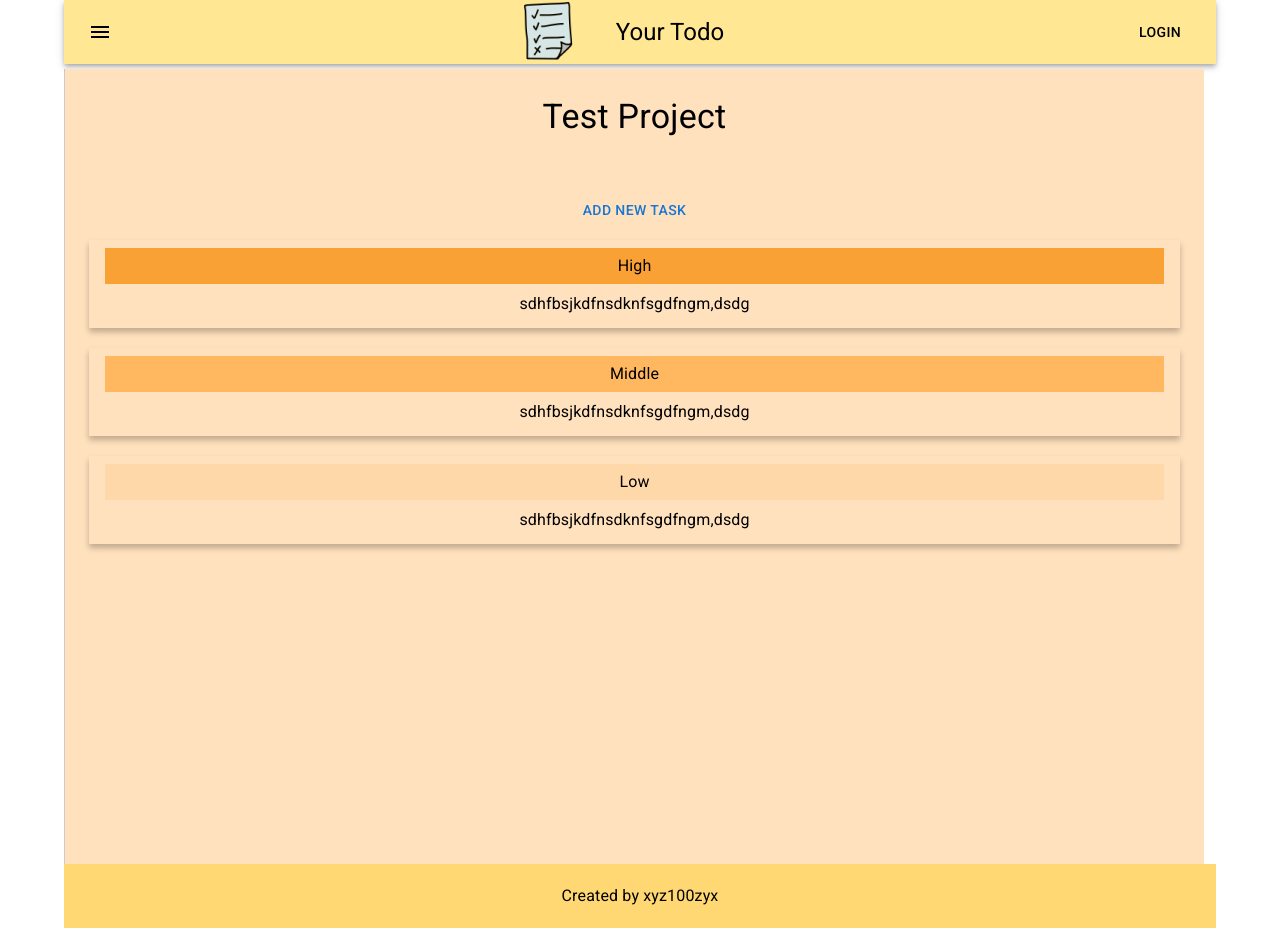
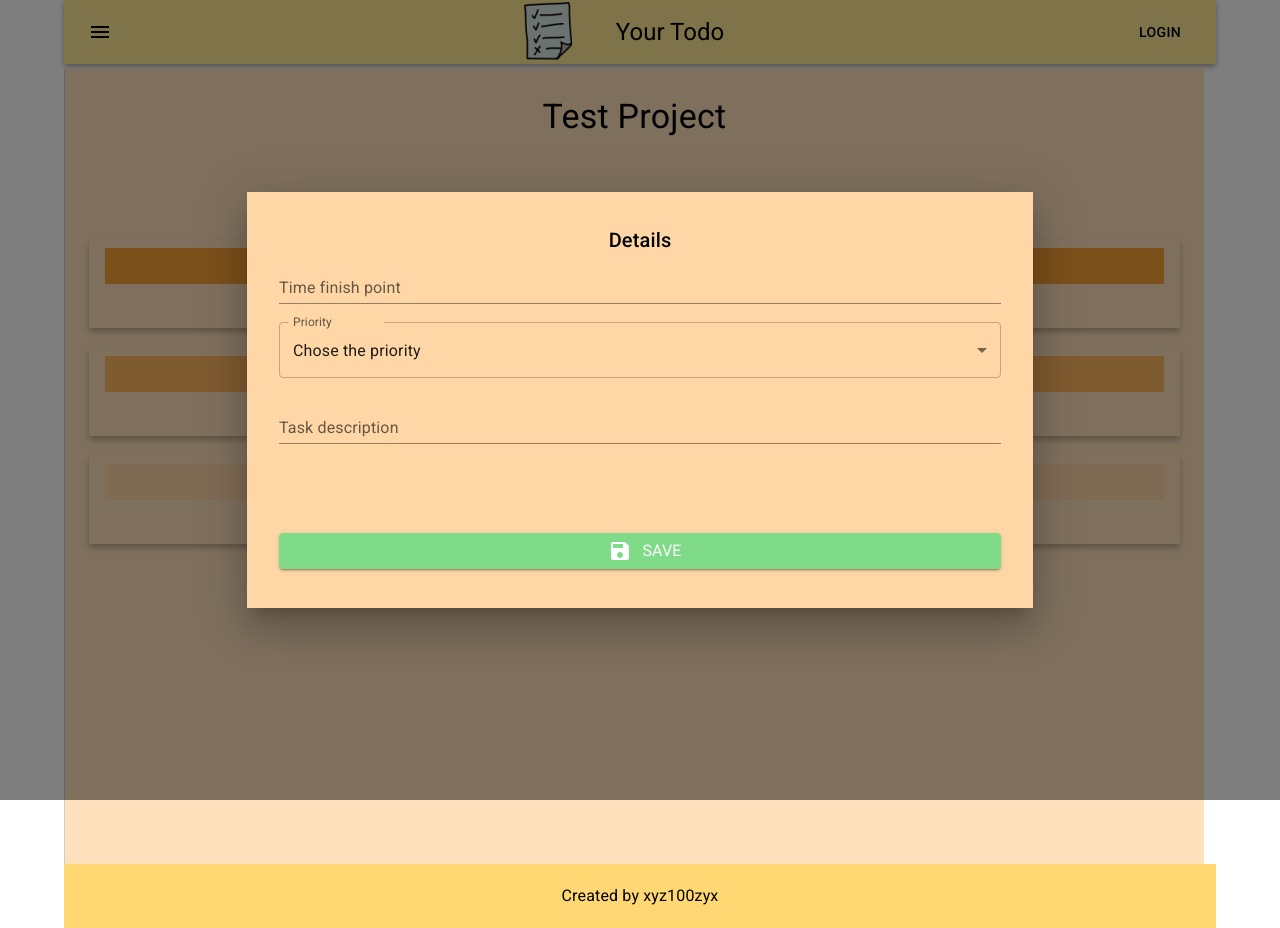
Before and after one commit to xyz100zyx/todo-material-ui, a React (Create React App) app: page / in a window 1280 px wide. Both pictures are taken after a click on the button "ADD NEW TASK". Built offline with nearby package versions, Linux system fonts and the light colour scheme; the HTML template or start-up script is replaced by a standard one.

Commit message:
Create add task popup

```diff
--- /dev/null
+++ b/src/components/ModalAddTask/ModalAddTask.jsx
@@ -0,0 +1,58 @@
+import React from "react";
+import { Modal } from "@mui/material";
+import { Box } from "@mui/material";
+import { Typography } from "@mui/material";
+import TextInput from "../TextInput/TextInput";
+import PrioritySelect from "../PrioritySelect/PrioritySelect";
+import ButtonModal from "../ButtonModal/ButtonModal";
+
+const style = {
+  position: "absolute",
+  top: "50%",
+  left: "50%",
+  transform: "translate(-50%, -50%)",
+  maxWidth: 722,
+  width: "100%",
+  bgcolor: "#FFD7A7",
+  border: "2px solid #000",
+  boxShadow: 24,
+  p: 4,
+  border: "none",
+};
+
+const ModalAddTask = (props) => {
+  return (
+    <Modal
+      open={props.state}
+      onClose={() => props.action(false)}
+      aria-labelledby="modal-modal-title"
+      aria-describedby="modal-modal-description"
+    >
+      <Box sx={style}>
+        <Typography
+          id="modal-modal-title"
+          variant="h6"
+          component="h2"
+          sx={{ textAlign: "center" }}
+        >
+          Details
+        </Typography>
+        <TextInput
+          minHeight={"auto"}
+          label={"Time finish point"}
+          placeholder={``}
+        />
+        <PrioritySelect priority={'Chose the priority'} />
+        <TextInput
+          mt={18}
+          minHeight={"130px"}
+          label={"Task description"}
+          placeholder={''}
+        />
+        <ButtonModal text={"Save"} />
+      </Box>
+    </Modal>
+  );
+};
+
+export default ModalAddTask;
--- a/src/components/PrioritySelect/PrioritySelect.jsx
+++ b/src/components/PrioritySelect/PrioritySelect.jsx
@@ -25,6 +25,7 @@ const PrioritySelect = (props) => {
         <MenuItem value={'High'}>High</MenuItem>
         <MenuItem value={'Middle'}>Middle</MenuItem>
         <MenuItem value={'Low'}>Low</MenuItem>
+        <MenuItem value={props.priority}>{props.priority}</MenuItem>
       </Select>
     </FormControl>
   );
--- a/src/components/Project/Project.jsx
+++ b/src/components/Project/Project.jsx
@@ -6,9 +6,11 @@ import TasksContainer from "../TasksContainer/TasksContainer";
 import { ListItem, ListItemText } from "@mui/material";
 import List from "@mui/material/List";
 import ModalDetailsTask from "../ModalDetailsTask/ModalDetailsTask";
+import ModalAddTask from "../ModalAddTask/ModalAddTask";
 
 function Project(props) {
   const [modalAdd, setModalAdd] = React.useState(false);
+  const [modalNew, setModalNew] = React.useState(false);
 
   const initialTasks = [
     {
@@ -50,9 +52,14 @@ function Project(props) {
     setModalAdd(!modalAdd);
   }
 
+  const onAddTaskClick = () => {
+    setModalNew(!modalNew)
+  }
+
   return (
     <>
       {modalAdd && <ModalDetailsTask clickedTask={clickedTask} action={setModalAdd} state={modalAdd} />}
+      {modalNew && <ModalAddTask action={setModalNew} state={modalNew} />}
       <Box
         sx={{
           backgroundColor: "#FFE1BD",
@@ -69,7 +76,7 @@ function Project(props) {
         >
           Test Project
         </Typography>
-        <Button sx={{ marginTop: "50px", padding: "10px 15px" }}>
+        <Button onClick={()=>onAddTaskClick()} sx={{ marginTop: "50px", padding: "10px 15px" }}>
           Add new task
         </Button>
         <TasksContainer>
```
